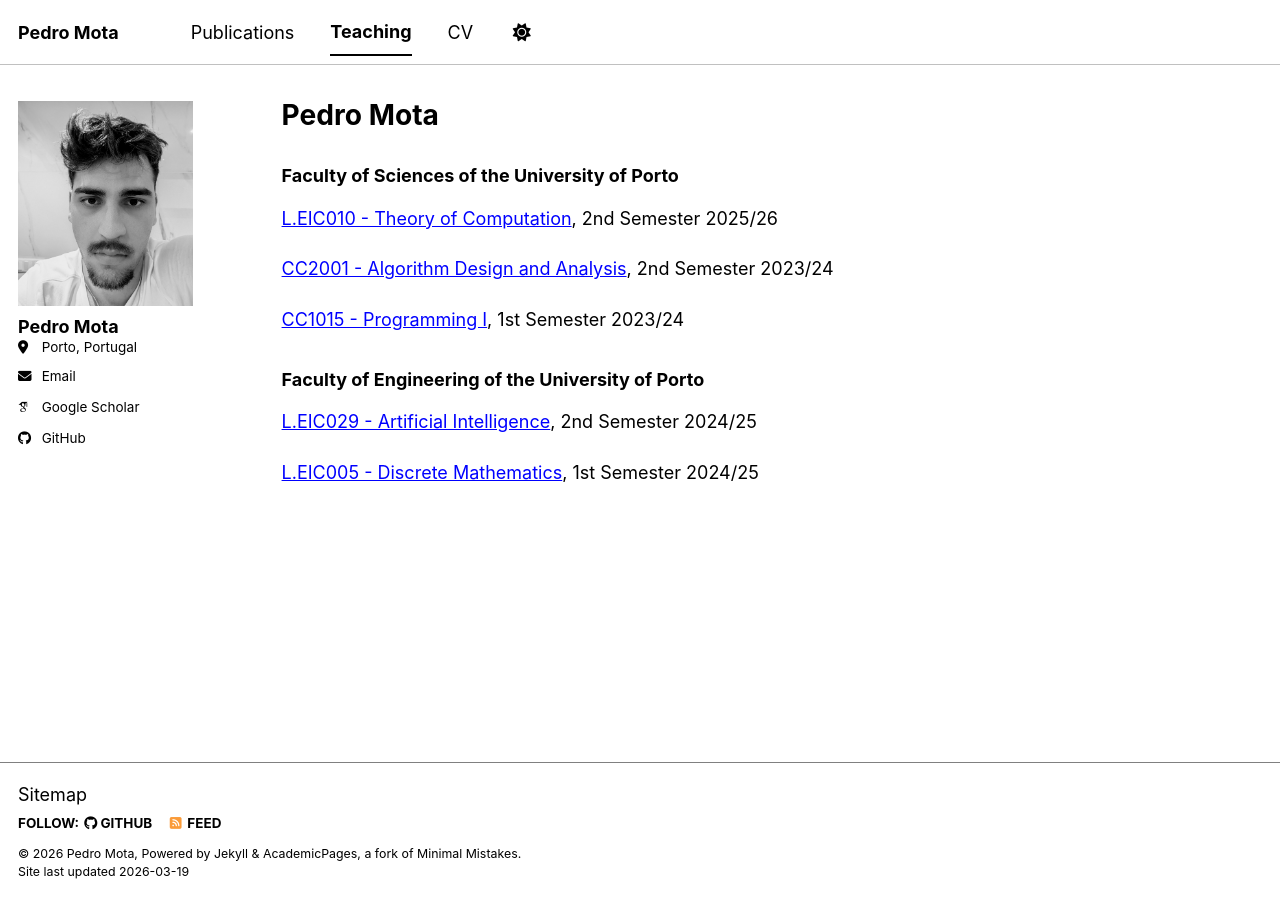
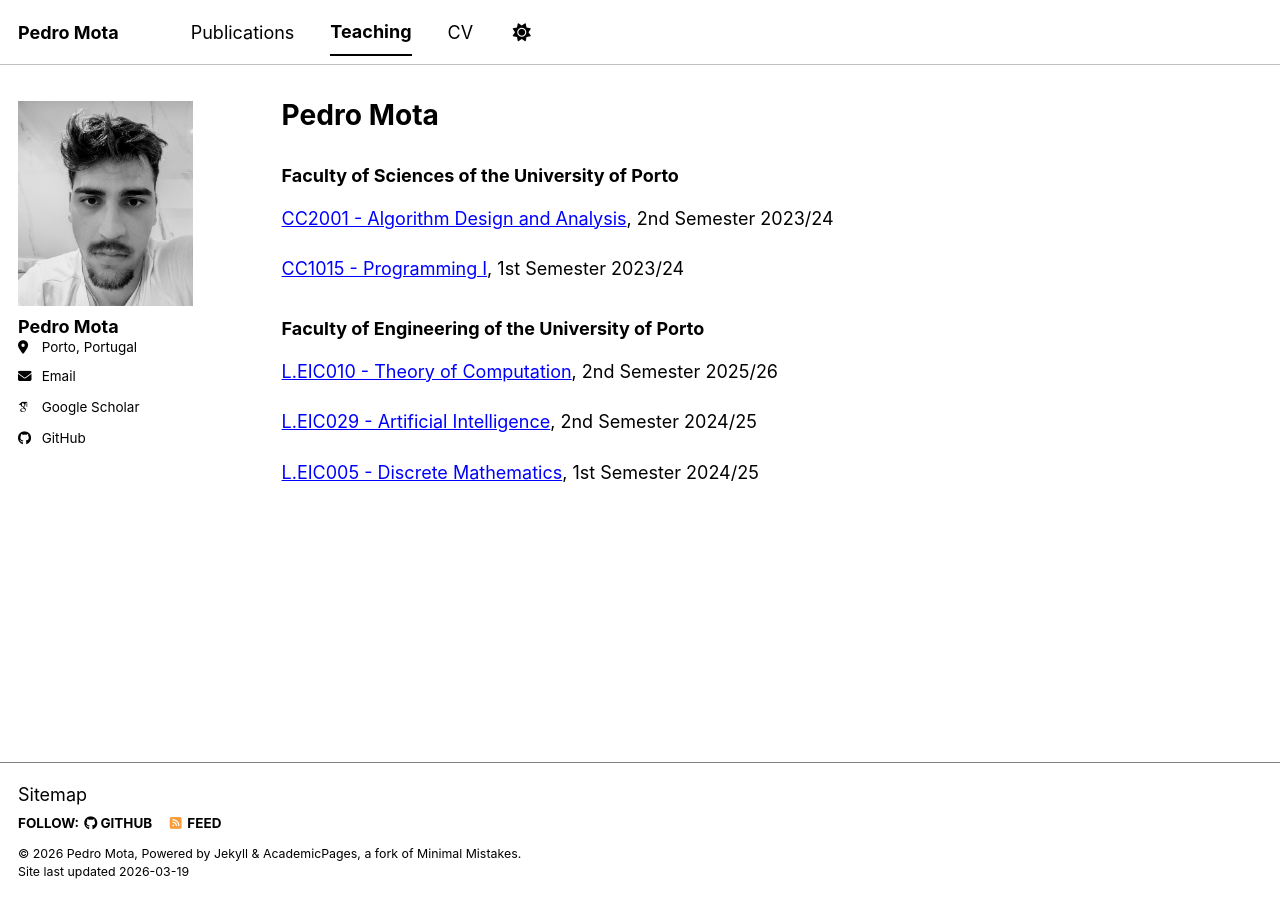
Before and after one commit to pedroendm/pedroendm.github.io, a Jekyll site: the page built from _pages/teaching.md, in a window 1280 px wide. Built offline with Jekyll 4.4.1, drawn with Linux system fonts in a browser that asks for light colours; some web fonts are replaced; a script bundle is joined from its source files by our own code; library files that are not in the unit come from our copies.

Commit message:
fixed misplaced class

```diff
--- a/_pages/teaching.md
+++ b/_pages/teaching.md
@@ -8,14 +8,14 @@ redirect_from:
 
 ### Faculty of Sciences of the University of Porto
 
-[L.EIC010 - Theory of Computation](https://sigarra.up.pt/feup/en/UCURR_GERAL.FICHA_UC_VIEW?pv_ocorrencia_id=560095), 2nd Semester 2025/26
-
 [CC2001 - Algorithm Design and Analysis](https://sigarra.up.pt/fcup/en/UCURR_GERAL.FICHA_UC_VIEW?pv_ocorrencia_id=529857), 2nd Semester 2023/24
 
 [CC1015 - Programming I](https://sigarra.up.pt/fcup/pt/ucurr_geral.ficha_uc_view?pv_ocorrencia_id=529331), 1st Semester 2023/24
 
 ### Faculty of Engineering of the University of Porto
 
+[L.EIC010 - Theory of Computation](https://sigarra.up.pt/feup/en/UCURR_GERAL.FICHA_UC_VIEW?pv_ocorrencia_id=560095), 2nd Semester 2025/26
+
 [L.EIC029 - Artificial Intelligence](https://sigarra.up.pt/feup/pt/ucurr_geral.ficha_uc_view?pv_ocorrencia_id=541894), 2nd Semester 2024/25
 
 [L.EIC005 - Discrete Mathematics](https://sigarra.up.pt/feup/pt/ucurr_geral.ficha_uc_view?pv_ocorrencia_id=541869), 1st Semester 2024/25
```
